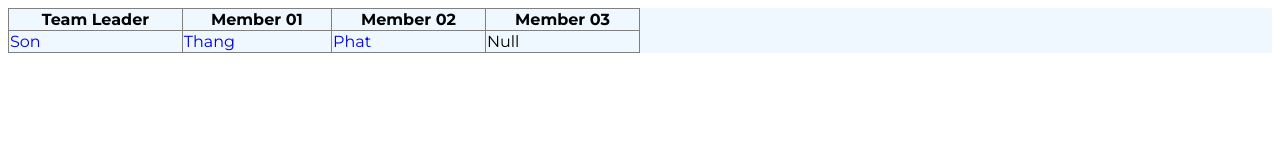
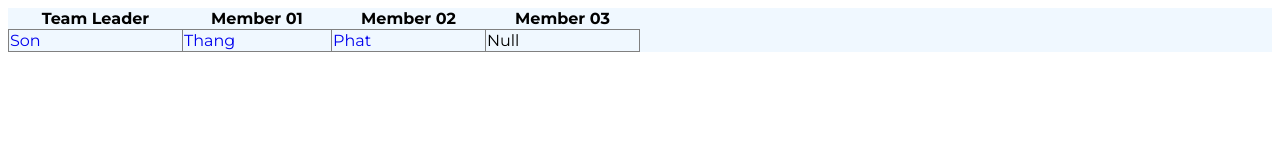
Before and after one commit to immortal-c1903l/final-boss, a plain HTML site: page index.html in a window 1280 px wide. Drawn offline with Linux system fonts and the light colour scheme.

Commit message:
Remove tittle's border

```diff
--- a/CSS/tableStyle.css
+++ b/CSS/tableStyle.css
@@ -6,7 +6,7 @@ body {
     background-color: aliceblue;
 }
 
-table, td, th {
+td {
     border: 1px solid grey;
 }
 
```
